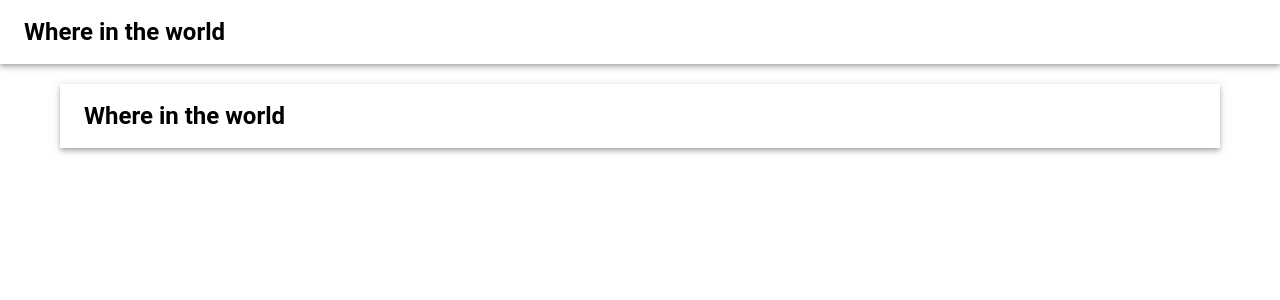
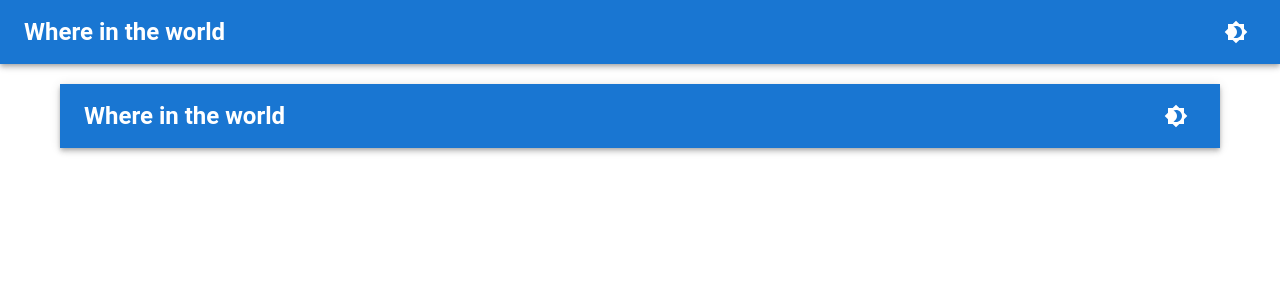
Before and after one commit to thoamsy/national-flags, a Next.js app: page /components/Navbar in a window 1280 px wide. Shown: the top 300 px of the page. Built offline with nearby package versions, Linux system fonts and the light colour scheme.

Commit message:
feat: dark mode

```diff
--- a/package.json
+++ b/package.json
@@ -12,6 +12,7 @@
     "@emotion/react": "^11.10.4",
     "@emotion/styled": "^11.10.4",
     "@fontsource/roboto": "^4.5.8",
+    "@mui/icons-material": "^5.10.9",
     "@mui/material": "^5.10.8",
     "lodash": "^4.17.21",
     "next": "12.3.1",
--- a/pages/_app.tsx
+++ b/pages/_app.tsx
@@ -1,16 +1,67 @@
+import { useState, useMemo } from 'react';
+import type { AppProps } from 'next/app';
+import Container from '@mui/material/Container';
+import Paper from '@mui/material/Paper';
+import { createTheme, ThemeProvider } from '@mui/material/styles';
+
+import Navbar from './components/Navbar';
 import '../styles/globals.css';
-import type { AppProps } from 'next/app';
-import Navbar from './components/Navbar';
-import Container from '@mui/material/Container';
+import { ColorModeContext } from './useColorMode';
+import { useMediaQuery } from '@mui/material';
 
 function MyApp({ Component, pageProps }: AppProps) {
+  const isDark = useMediaQuery('(prefers-color-scheme: dark)');
+  console.log(isDark);
+
+  const [mode, setMode] = useState<'light' | 'dark'>(() => {
+    const systemMode = isDark ? 'dark' : 'light';
+    const color =
+      typeof localStorage !== 'undefined'
+        ? localStorage.getItem('colormode')
+        : systemMode;
+    if (color) {
+      return color;
+    }
+    return systemMode;
+  });
+
+  const colorMode = useMemo(
+    () => ({
+      toggleColorMode: () => {
+        setMode((prevMode) => {
+          const nextMode = prevMode === 'light' ? 'dark' : 'light';
+          localStorage.setItem('colormode', nextMode);
+          return nextMode;
+        });
+      },
+      color: mode,
+    }),
+    [mode],
+  );
+  const theme = useMemo(
+    () =>
+      createTheme({
+        palette: {
+          mode,
+        },
+      }),
+    [mode],
+  );
+
   return (
-    <>
-      <Navbar />
-      <Container style={{ padding: 20 }} maxWidth="lg">
-        <Component {...pageProps} />
-      </Container>
-    </>
+    <ColorModeContext.Provider value={colorMode}>
+      <ThemeProvider theme={theme}>
+        <Navbar />
+        <Paper
+          style={{ minHeight: 'calc(100vh - 56px)', borderRadius: 0 }}
+          elevation={0}
+        >
+          <Container style={{ padding: 20 }} maxWidth="lg">
+            <Component {...pageProps} />
+          </Container>
+        </Paper>
+      </ThemeProvider>
+    </ColorModeContext.Provider>
   );
 }
 export default MyApp;
--- a/pages/api/allCountry.ts
+++ b/pages/api/allCountry.ts
@@ -25,6 +25,8 @@ export type Country = {
   borders: string[];
   area: number;
   flags: Record<string, string>;
+  flag: string;
+  population: number;
 };
 
 export default async function handler(
--- a/pages/components/Navbar.tsx
+++ b/pages/components/Navbar.tsx
@@ -1,14 +1,35 @@
+import Link from 'next/link';
 import AppBar from '@mui/material/AppBar';
 import Toolbar from '@mui/material/Toolbar';
 import Typography from '@mui/material/Typography';
+import IconButton from '@mui/material/IconButton';
+
+import Brightness4Icon from '@mui/icons-material/Brightness4';
+import Brightness7Icon from '@mui/icons-material/Brightness7';
+
+import { useColorMode } from '../useColorMode';
 
 export default function Navbar() {
+  const { toggleColorMode, color } = useColorMode();
+
   return (
-    <AppBar color="transparent" position="relative" enableColorOnDark>
+    <AppBar color="primary" position="relative">
       <Toolbar>
-        <Typography variant="h5" fontWeight={700} component="h4">
-          Where in the world
-        </Typography>
+        <div style={{ flexGrow: 1 }}>
+          <Link href="/">
+            <Typography
+              style={{ cursor: 'pointer' }}
+              variant="h5"
+              fontWeight={700}
+              component="h4"
+            >
+              Where in the world
+            </Typography>
+          </Link>
+        </div>
+        <IconButton sx={{ ml: 1 }} onClick={toggleColorMode} color="inherit">
+          {color === 'dark' ? <Brightness7Icon /> : <Brightness4Icon />}
+        </IconButton>
       </Toolbar>
     </AppBar>
   );
--- /dev/null
+++ b/pages/useColorMode.ts
@@ -0,0 +1,7 @@
+import { createContext, useContext } from 'react';
+
+export const ColorModeContext = createContext<{
+  color: 'light' | 'dark';
+  toggleColorMode: () => void;
+}>({ toggleColorMode: () => {}, color: 'light' });
+export const useColorMode = () => useContext(ColorModeContext);
--- a/styles/globals.css
+++ b/styles/globals.css
@@ -1,11 +1,3 @@
-html,
-body {
-  padding: 0;
-  margin: 0;
-  font-family: -apple-system, BlinkMacSystemFont, Segoe UI, Roboto, Oxygen,
-    Ubuntu, Cantarell, Fira Sans, Droid Sans, Helvetica Neue, sans-serif;
-}
-
 a {
   color: inherit;
   text-decoration: none;
@@ -14,3 +6,14 @@ a {
 * {
   box-sizing: border-box;
 }
+
+body {
+  background-color: #fff;
+  margin: 0;
+}
+
+@media (prefers-color-scheme: dark) {
+  body {
+    background-color: #121212;
+  }
+}
```
Also changed, not shown: pages/components/CountryGrid.tsx (+34 -7 lines), pages/components/PropertyLabel.tsx (+20 -4 lines), pages/components/TextList.tsx (deleted, +0 -16 lines), pages/detail/[name].tsx (+44 -16 lines), pages/index.tsx (+6 -6 lines), 1 other file (tests, documents, lock files or other folders).
